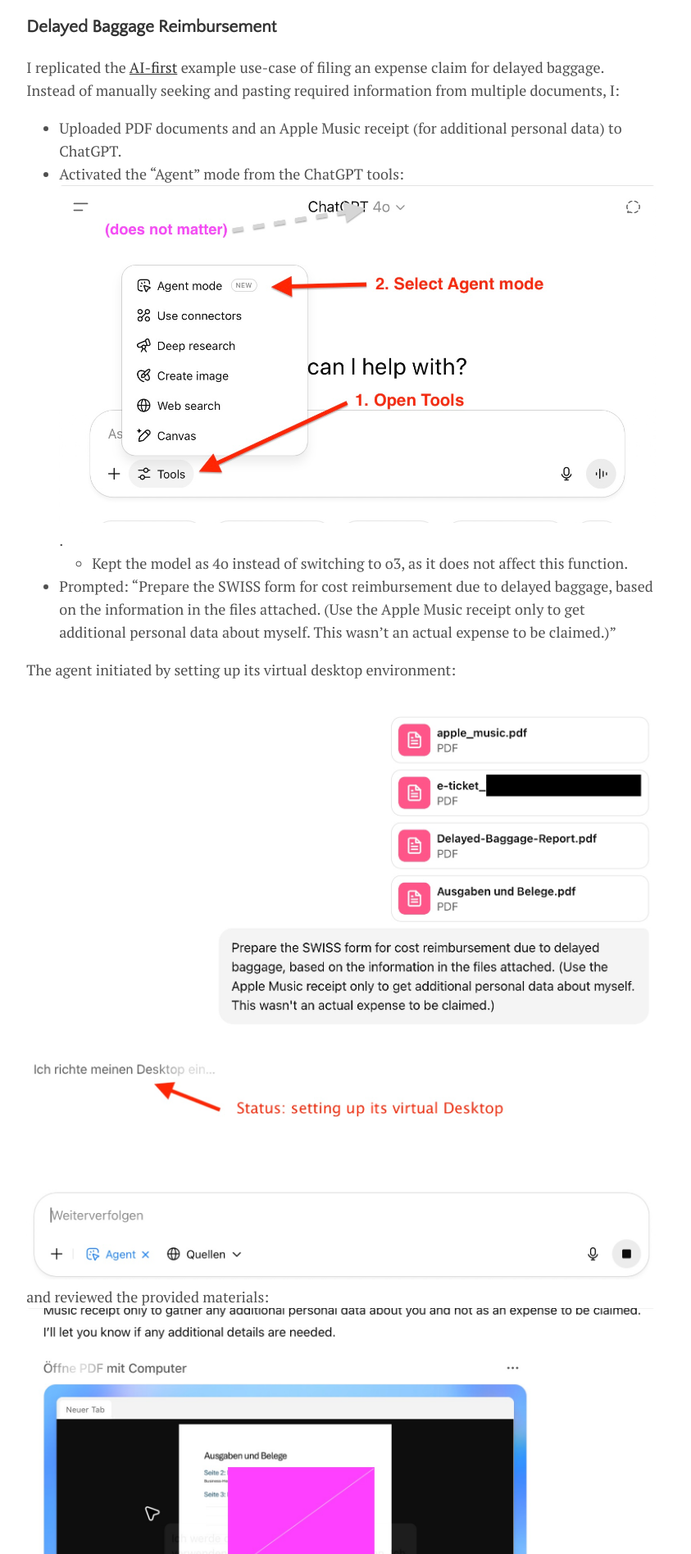
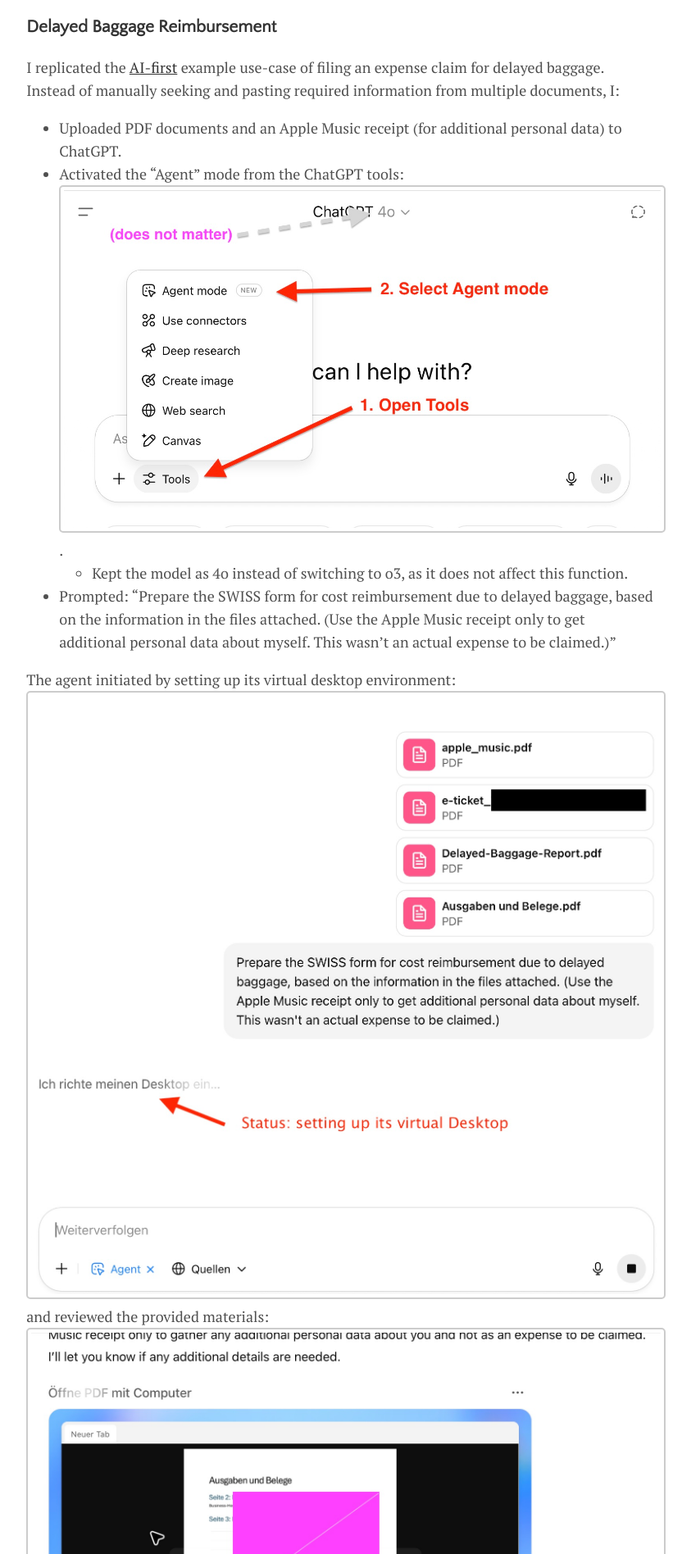
Before and after one commit to ndurner/ndurner.github.io, a Jekyll site: the page built from _posts/2025-07-26-chatgpt-agent-mode.md, in a window 1280 px wide. Shown: the part 781-2677 px from the top of the page at 82% size, without its empty margins (224-1067 px from the left). Built offline with Jekyll 4.4.1, drawn with Linux system fonts in a browser that asks for light colours.

Commit message:
trying img borders

```diff
--- a/_posts/2025-07-26-chatgpt-agent-mode.md
+++ b/_posts/2025-07-26-chatgpt-agent-mode.md
@@ -18,31 +18,31 @@
 I replicated the [AI-first](ai-first-beyond-agile) example use-case of filing an expense claim for delayed baggage. Instead of manually seeking and pasting required information from multiple documents, I:
 
 * Uploaded PDF documents and an Apple Music receipt (for additional personal data) to ChatGPT.
-* Activated the "Agent" mode from the ChatGPT tools: ![ChatGPT UI with Tools button](assets/img/chatgpt-agent-mode/tool-button.jpg).
+* Activated the "Agent" mode from the ChatGPT tools: <img src="assets/img/chatgpt-agent-mode/tool-button.jpg" class="img-bordered" alt="ChatGPT UI with Tools button" />.
   * Kept the model as 4o instead of switching to o3, as it does not affect this function.
 * Prompted: "Prepare the SWISS form for cost reimbursement due to delayed baggage, based on the information in the files attached. (Use the Apple Music receipt only to get additional personal data about myself. This wasn't an actual expense to be claimed.)"
 
 The agent initiated by setting up its virtual desktop environment:
-![Screenshot: ChatGPT setting up its browser-use environment](assets/img/chatgpt-agent-mode/setting-up-desktop.jpg)
+<img src="assets/img/chatgpt-agent-mode/setting-up-desktop.jpg" class="img-bordered" alt="Screenshot: ChatGPT setting up its browser-use environment" />
 and reviewed the provided materials:
-![Screenshot: PDF reader](assets/img/chatgpt-agent-mode/pdf-attachment-review.jpg)
+<img src="assets/img/chatgpt-agent-mode/pdf-attachment-review.jpg" class="img-bordered" alt="Screenshot: PDF reader" />
 
 The o3 model accurately identified that the mineral water marked as crossed out should be excluded from the claim, arriving at the correct total.
 
 Next, it searched the web for the claims form. Unlike OpenAI Operator, which prefers Bing's first result, ChatGPT Agent Mode uses its integrated search:
-![ChatGPT Agent Mode running web search](assets/img/chatgpt-agent-mode/swiss-form-websearch.jpg)
-![Web Search in the "Activity" Reasoning Trace](assets/img/chatgpt-agent-mode/swiss-form-websearch-reasoning.jpg)
+<img src="assets/img/chatgpt-agent-mode/swiss-form-websearch.jpg" class="img-bordered" alt="ChatGPT Agent Mode running web search" />
+<img src="assets/img/chatgpt-agent-mode/swiss-form-websearch-reasoning.jpg" class="img-bordered" alt='Web Search in the "Activity" Reasoning Trace' />
 
 After dismissing overlays like cookie consent and a chatbot, it started work on the form:
-![ChatGPT Agent Mode filling form](assets/img/chatgpt-agent-mode/chatgpt-agent-form-filling.jpg)
+<img src="assets/img/chatgpt-agent-mode/chatgpt-agent-form-filling.jpg" class="img-bordered" alt="ChatGPT Agent Mode filling form" />
 (pink redactions mine)
 
 File uploads were performed automatically, correctly excluding the Apple Music receipt as requested:
-![Screenshot: File upload](assets/img/chatgpt-agent-mode/file-upload.jpg)
-![Screenshot: conclusion](assets/img/chatgpt-agent-mode/swiss-conclusion.jpg)
+<img src="assets/img/chatgpt-agent-mode/file-upload.jpg" class="img-bordered" alt="Screenshot: File upload" />
+<img src="assets/img/chatgpt-agent-mode/swiss-conclusion.jpg" class="img-bordered" alt="Screenshot: conclusion" />
 
 Two issues arose: upon regaining control to review and subsequently closing the form, ChatGPT misinterpreted this as explicit consent and automatically submitted the form:
-![Screenshot: alleged explicit consent to submit](assets/img/chatgpt-agent-mode/auto-submit.jpg). Also, my Miles & More frequent flier number was not included in the form as this was not evident in the materials.
+<img src="assets/img/chatgpt-agent-mode/auto-submit.jpg" class="img-bordered" alt="Screenshot: alleged explicit consent to submit" />. Also, my Miles & More frequent flier number was not included in the form as this was not evident in the materials.
 
 SWISS confirmed successful submission. Overall, ChatGPT completed the task within 15 minutes.
 
@@ -58,23 +58,23 @@
 
 (Robert MacCloy, who specializes in AI-driven search, said on the Latent Space podcast episode ["AI Eats Search"](https://youtu.be/n4VDa9uAIi4?si=h5qA230aBMFUnqZx) that websites don’t get any insight into the underlying search query that triggered that retrieval. I wonder if display of these queries may actually provide some insights.)
 
-![ChatGPT Agent Mode web research](assets/img/chatgpt-agent-mode/research-qes.jpg)
+<img src="assets/img/chatgpt-agent-mode/research-qes.jpg" class="img-bordered" alt="ChatGPT Agent Mode web research" />
 
 ### Web Research with PowerPoint Presentation
 Extending the QES web research into a PowerPoint presentation:
-![Screenshot: web research and PowerPoint creation](assets/img/chatgpt-agent-mode/qes-powerpoint.jpg)
+<img src="assets/img/chatgpt-agent-mode/qes-powerpoint.jpg" class="img-bordered" alt="Screenshot: web research and PowerPoint creation" />
 
 ChatGPT clarified the meaning of "QES" before spending 35 minutes generating the presentation, including around 10 minutes spent fixing JavaScript code that relies on pptxgenjs:
-![Screenshot: JavaScript coding for presentation](assets/img/chatgpt-agent-mode/coding-pptx.jpg)
+<img src="assets/img/chatgpt-agent-mode/coding-pptx.jpg" class="img-bordered" alt="Screenshot: JavaScript coding for presentation" />
 
 Agent Mode utilized stock images, font-based icons, and custom images created via [ImageGen](gpt4o-infographics):
-![Screenshot: ImageGen in ChatGPT Agent Mode](assets/img/chatgpt-agent-mode/imagegen.jpg)
+<img src="assets/img/chatgpt-agent-mode/imagegen.jpg" class="img-bordered" alt="Screenshot: ImageGen in ChatGPT Agent Mode" />
 
 Final step: Agent Mode automatically reviewing each slide individually:
-![Screenshot: Slide review](assets/img/chatgpt-agent-mode/pptx-review.jpg)
+<img src="assets/img/chatgpt-agent-mode/pptx-review.jpg" class="img-bordered" alt="Screenshot: Slide review" />
 
 After completion, the slide deck was ready for human review and download:
-![Screenshot: Presentation ready for download](assets/img/chatgpt-agent-mode/presentation-download.jpg)
+<img src="assets/img/chatgpt-agent-mode/presentation-download.jpg" class="img-bordered" alt="Screenshot: Presentation ready for download" />
 
 ## Takeaways
 * OpenAI provides guidelines on [data safety and privacy risk mitigation](https://help.openai.com/en/articles/11752874-chatgpt-agent#h_90f1d546fe).
--- a/assets/css/syntax.css
+++ b/assets/css/syntax.css
@@ -69,3 +69,9 @@
     font-weight: bold;
     margin-top: 2em;
 }
+
+.img-bordered {
+  border: 2px solid #ccc;
+  padding: 4px;
+  border-radius: 5px;
+}
```
